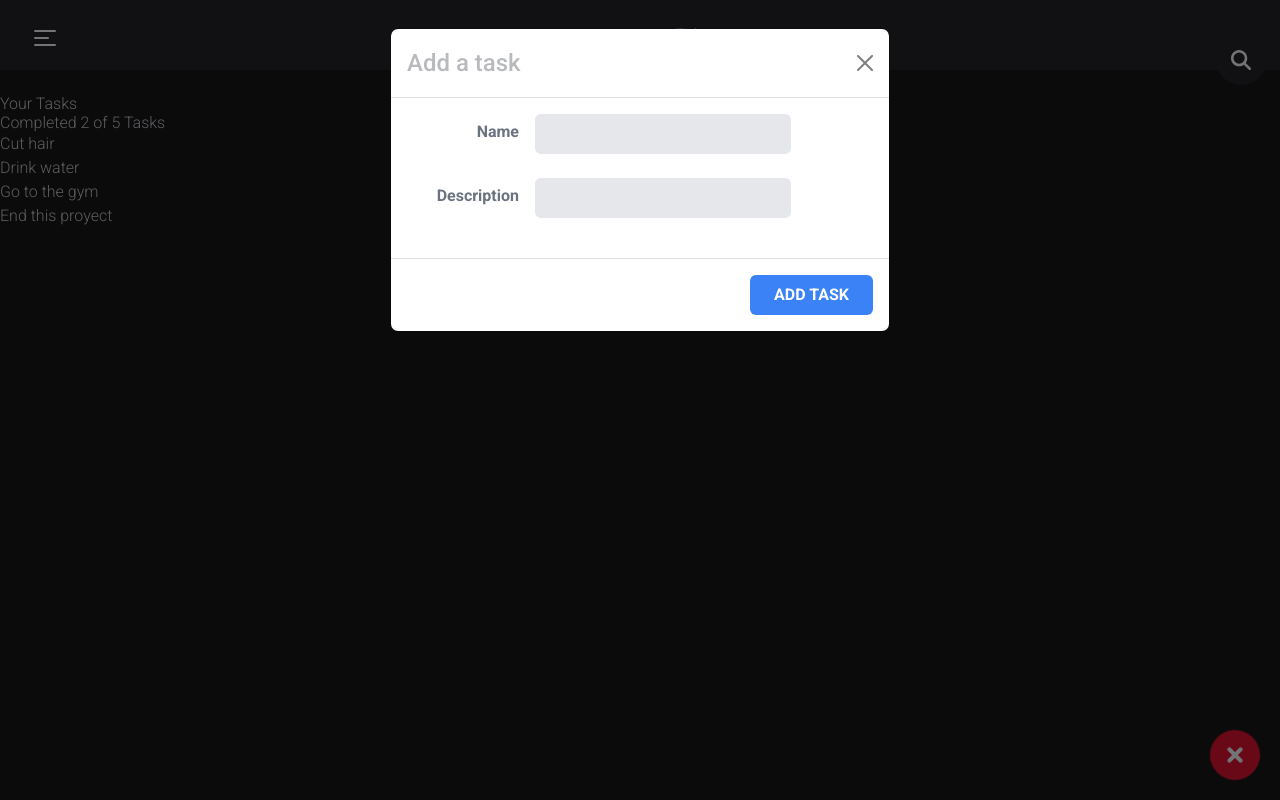
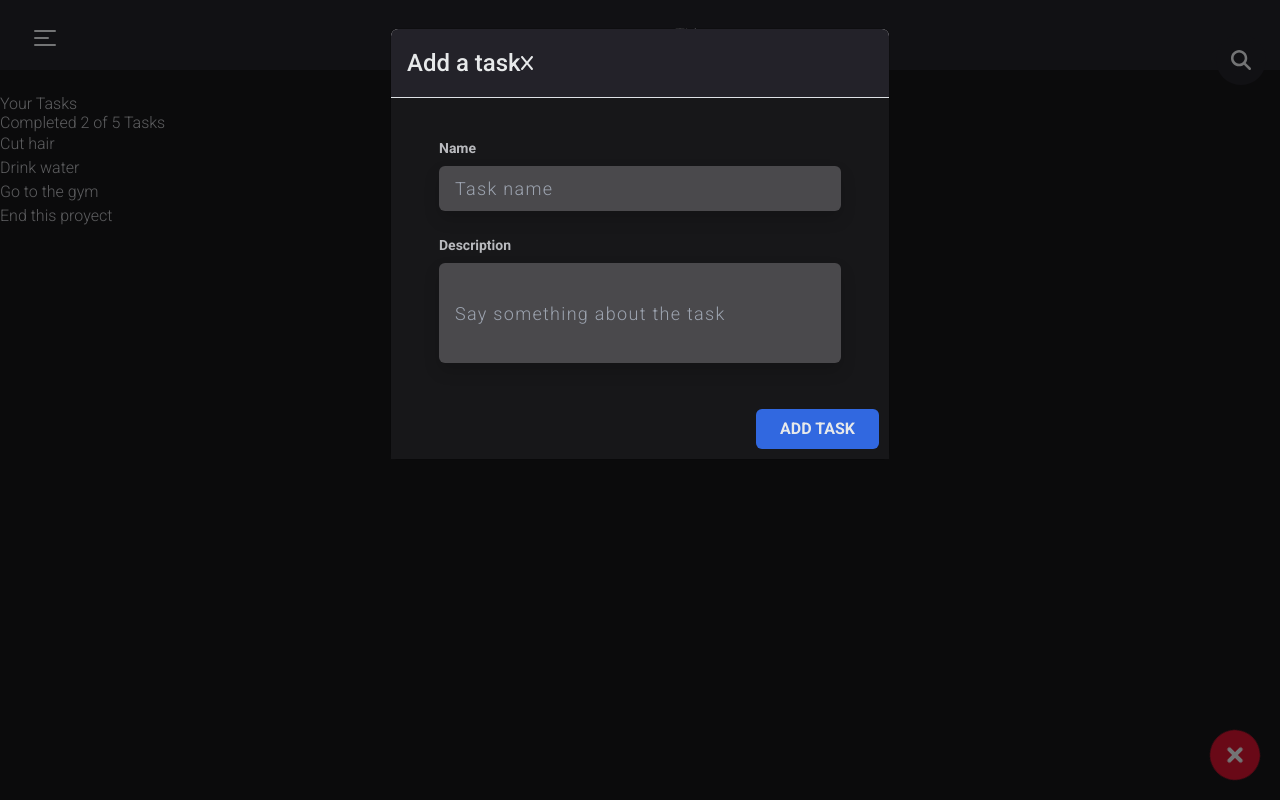
Before and after one commit to Gaoux/to-do-list, a React (Create React App) app: page / in a window 1280 px wide. Both pictures are taken after a click on the button 1235 px from the left and 755 px from the top of the page. Built offline with nearby package versions, Linux system fonts and the light colour scheme.

Commit message:
Improved add task modal;

```diff
--- a/src/assets/styles/sass/abstracts/_variables.scss
+++ b/src/assets/styles/sass/abstracts/_variables.scss
@@ -11,5 +11,5 @@ $color-gamma: #64f5f8;
 
 //Font-sizes
 $lg: 27px;
-$md: 22px;
+$md: 18px;
 $sm: 14px;
--- a/src/assets/styles/sass/components/_AddTaskPopup.scss
+++ b/src/assets/styles/sass/components/_AddTaskPopup.scss
@@ -1,145 +1,45 @@
 @use '../abstracts/variables' as *;
 @use '../abstracts/mixins' as *;
-.add-task-popup {
-  &__inner {
-    position: absolute;
-    bottom: 10%;
-    right: 0;
-    // transform: translate(-50%, -50%);
-    width: 50%;
-    height: 50%;
-    overflow: hidden;
-    @include section;
-    border-top-right-radius: 0;
-    border-bottom-right-radius: 0;
+
+.add-task-modal {
+  // border-radius: 20px;
+  &__header {
+    color: $white;
     background-color: $secondary-color;
-
-    .header {
-      width: 100%;
-      height: 15%;
-      background-color: $secondary-color;
-      border-bottom-left-radius: 20px;
-      border-bottom-right-radius: 20px;
-      display: flex;
-      justify-content: center;
-      align-items: center;
-      padding: 0 24px;
-
-      .title {
-        color: $white;
-        font-size: $md;
-        margin: 0;
-      }
-      .close-button {
-        width: 30px;
-        height: 30px;
-        margin: 0;
-        text-align: center;
-        .icon {
-          vertical-align: middle;
-          size: 2xl;
-          color: $white;
-        }
-      }
+  }
+  &__body {
+    background-color: $primary-color;
+    label {
+      color: $very-light-grey;
     }
-
-    .sector {
-      position: relative;
-      width: 100%;
-      height: 85%;
-      display: block;
-
-      .form-group {
-        position: relative;
-        display: block;
-        margin: 0;
-        padding: 0;
-        margin: 10px 0 10px 0;
-        label {
-          font-weight: 600;
-          font-size: 14px;
-          display: block;
-          color: $white;
-          cursor: pointer;
-          align-self: flex-start;
-        }
-        figure {
-          transform: scale(1.2);
-          &:hover {
-            transform: scale(1.3);
-          }
-        }
-        figure.favorite {
-          color: yellow;
-        }
-      }
-      .form-style {
-        padding: 13px 20px;
-        padding-left: 55px;
-        height: 48px;
-        width: 100%;
-        font-weight: 500;
-        border-radius: 4px;
-        font-size: $sm;
-        line-height: 22px;
-        letter-spacing: 0.5px;
-        outline: none;
-        color: $very-light-grey;
-        // background-color: $secondary-color;
-        // border: none;
-        background-color: $primary-color;
-        border: solid 1px $secondary-color;
-        -webkit-transition: all 200ms linear;
-        transition: all 200ms linear;
-        box-shadow: 0 4px 8px 0 rgba(21, 21, 21, 0.2);
-      }
-      .form-style:focus,
-      .form-style:active {
-        border: solid 1px $secondary-color;
-        outline: none;
-        box-shadow: 0 4px 8px 0 rgba(21, 21, 21, 0.2);
-      }
-
-      .submit-btn {
-        position: absolute;
-        left: 50%;
-        bottom: 10px;
-        transform: translate(-50%, -50%);
-        margin: 0 auto;
-        border-radius: 4px;
-        height: 44px;
-        font-size: $sm;
-        font-weight: 600;
-        text-decoration: none;
-        text-transform: uppercase;
-        -webkit-transition: all 200ms linear;
-        transition: all 200ms linear;
-        padding: 0 30px;
-        letter-spacing: 1px;
-        display: -webkit-inline-flex;
-        display: -ms-inline-flexbox;
-        display: inline-flex;
-        -webkit-align-items: center;
-        -moz-align-items: center;
-        -ms-align-items: center;
-        align-items: center;
-        -webkit-justify-content: center;
-        -moz-justify-content: center;
-        -ms-justify-content: center;
-        justify-content: center;
-        -ms-flex-pack: center;
-        text-align: center;
-        border: none;
-        background-color: $color-alpha;
-        color: $white;
-        box-shadow: 0 8px 24px 0 rgba(16, 39, 112, 0.2);
-        &:active,
-        &:focus,
-        &:hover {
-          background-color: $white;
-          color: $color-alpha;
-        }
-      }
+    input {
+      background-color: $dark-grey;
+      color: $white;
+      font-size: $md;
+      letter-spacing: 1.3px;
+      height: 45px;
+    }
+    input#description {
+      font-size: $md;
+      align-items: flex-start;
+      justify-content: left;
+      height: 100px;
+    }
+    button:last-child {
+      position: absolute;
+      bottom: 10px;
+      right: 10px;
+      text-transform: uppercase;
+      background-color: $color-alpha;
+      color: $white;
+      transition: transform 0.2s;
+    }
+    button:last-child:hover {
+      background-color: $color-beta;
+      transform: scale(1.02);
     }
   }
+  &__footer {
+    background-color: $secondary-color;
+  }
 }
--- a/src/components/AddTaskModal.js
+++ b/src/components/AddTaskModal.js
@@ -1,5 +1,6 @@
 import Modal from 'react-bootstrap/Modal';
-
+import { FontAwesomeIcon } from '@fortawesome/react-fontawesome';
+import { faX } from '@fortawesome/free-solid-svg-icons';
 function AddTaskModal(props) {
   const handleClose = () => props.setShow(false);
   // const handleShow = () => props.setShow(true);
@@ -11,76 +12,55 @@ function AddTaskModal(props) {
         onHide={handleClose}
         backdrop="static"
         keyboard={false}
+        className="add-task-modal"
       >
-        <Modal.Header closeButton>
+        <Modal.Header className="add-task-modal__header">
           <Modal.Title>Add a task</Modal.Title>
+          <FontAwesomeIcon
+            icon={faX}
+            onClick={handleClose}
+            style={{ cursor: 'pointer' }}
+          />
         </Modal.Header>
-        <Modal.Body>
-          {/* <Form>
-            <Form.Group className="mb-3" controlId="exampleForm.ControlInput1">
-              <Form.Label>Email address</Form.Label>
-              <Form.Control
-                type="email"
-                placeholder="name@example.com"
-                autoFocus
-              />
-            </Form.Group>
-            <Form.Group
-              className="mb-3"
-              controlId="exampleForm.ControlTextarea1"
-            >
-              <Form.Label>Example textarea</Form.Label>
-              <Form.Control as="textarea" rows={3} />
-            </Form.Group>
-          </Form> */}
-
-          <form id="addtask" class="w-full max-w-sm">
-            <div class="md:flex md:items-center mb-6">
-              <div class="md:w-1/3">
+        <Modal.Body className="add-task-modal__body">
+          <form class=" rounded px-8 pt-6 pb-8 mb-4">
+            <div class="mb-4">
               <label
-                  class="block text-gray-500 font-bold md:text-right mb-1 md:mb-0 pr-4"
-                  for="inline-task-name"
+                class="block text-gray-700 text-sm font-bold mb-2"
+                for="name"
               >
                 Name
               </label>
-              </div>
-              <div class="md:w-2/3">
               <input
-                  class="bg-gray-200 appearance-none border-2 border-gray-200 rounded w-full py-2 px-4 text-gray-700 leading-tight focus:outline-none focus:bg-white focus:border-purple-500"
-                  id="inline-task-name"
+                class="shadow appearance-none rounded w-full py-2 px-3 text-gray-700 leading-tight focus:outline-none focus:shadow-outline"
+                id="name"
                 type="text"
-                  value=""
+                placeholder="Task name"
               />
             </div>
-            </div>
-            <div class="md:flex md:items-center mb-6">
-              <div class="md:w-1/3">
+            <div class="mb-4">
               <label
-                  class="block text-gray-500 font-bold md:text-right mb-1 md:mb-0 pr-4"
-                  for="inline-description"
+                class="block text-gray-700 text-sm font-bold mb-2"
+                for="description"
               >
                 Description
               </label>
-              </div>
-              <div class="md:w-2/3">
               <input
-                  class="bg-gray-200 appearance-none border-2 border-gray-200 rounded w-full py-2 px-4 text-gray-700 leading-tight focus:outline-none focus:bg-white focus:border-purple-500"
-                  id="inline-description"
+                class="shadow appearance-none rounded w-full py-2 px-3 text-gray-700 leading-tight focus:outline-none focus:shadow-outline"
+                id="description"
                 type="text"
-                  value=""
+                placeholder="Say something about the task"
               />
             </div>
-            </div>
           </form>
-        </Modal.Body>
-        <Modal.Footer>
           <button
-            className="bg-blue-500 hover:bg-blue-700 text-white font-bold py-2 px-4 rounded"
+            className="bg-blue-500 hover:bg-blue-700 font-bold py-2 px-4 rounded"
             form="addtask"
           >
-            ADD TASK
+            add task
           </button>
-        </Modal.Footer>
+        </Modal.Body>
+        {/* <Modal.Footer className="add-task-modal__footer"></Modal.Footer> */}
       </Modal>
     </>
   );
```
Lines whose indentation alone changed are shown as unchanged.
